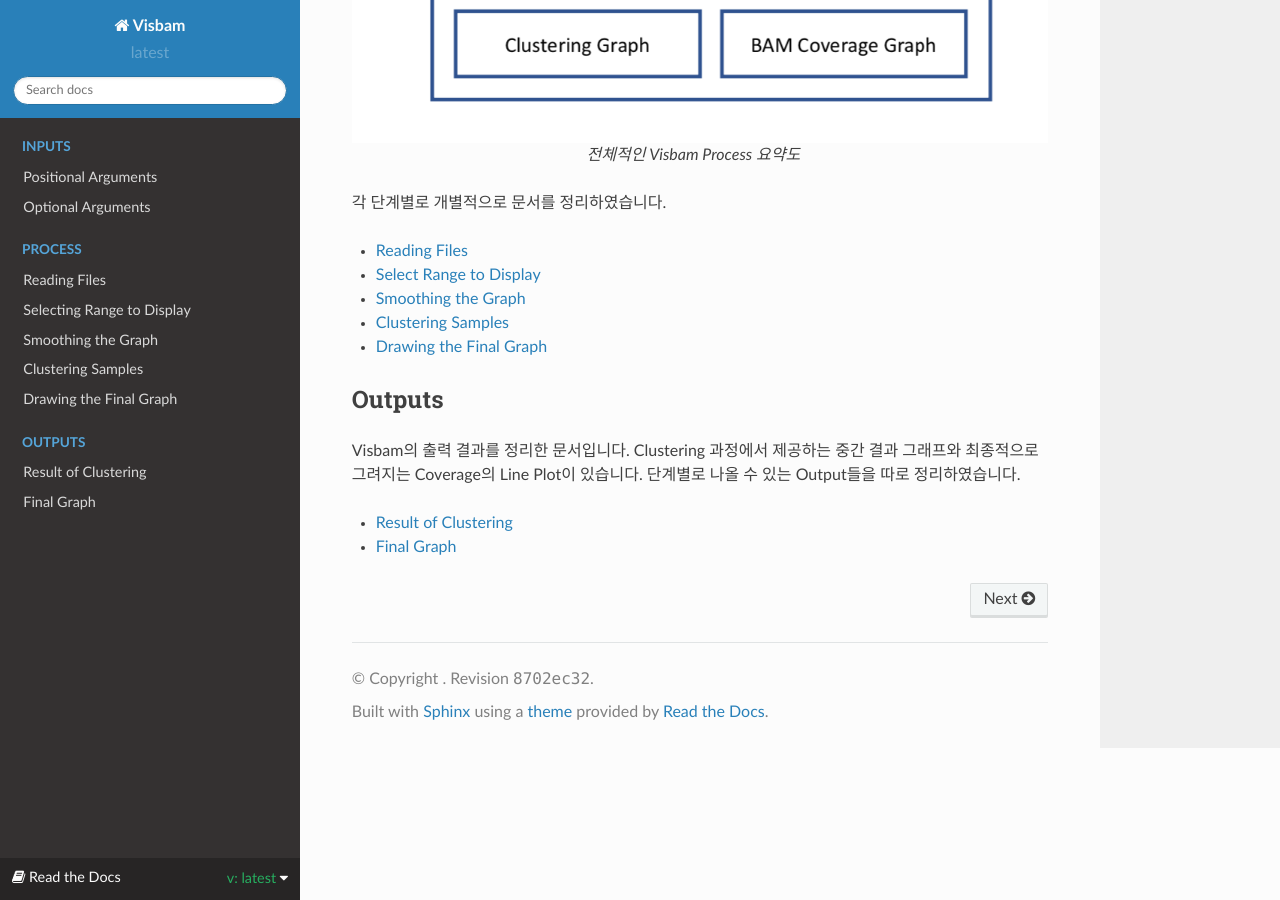
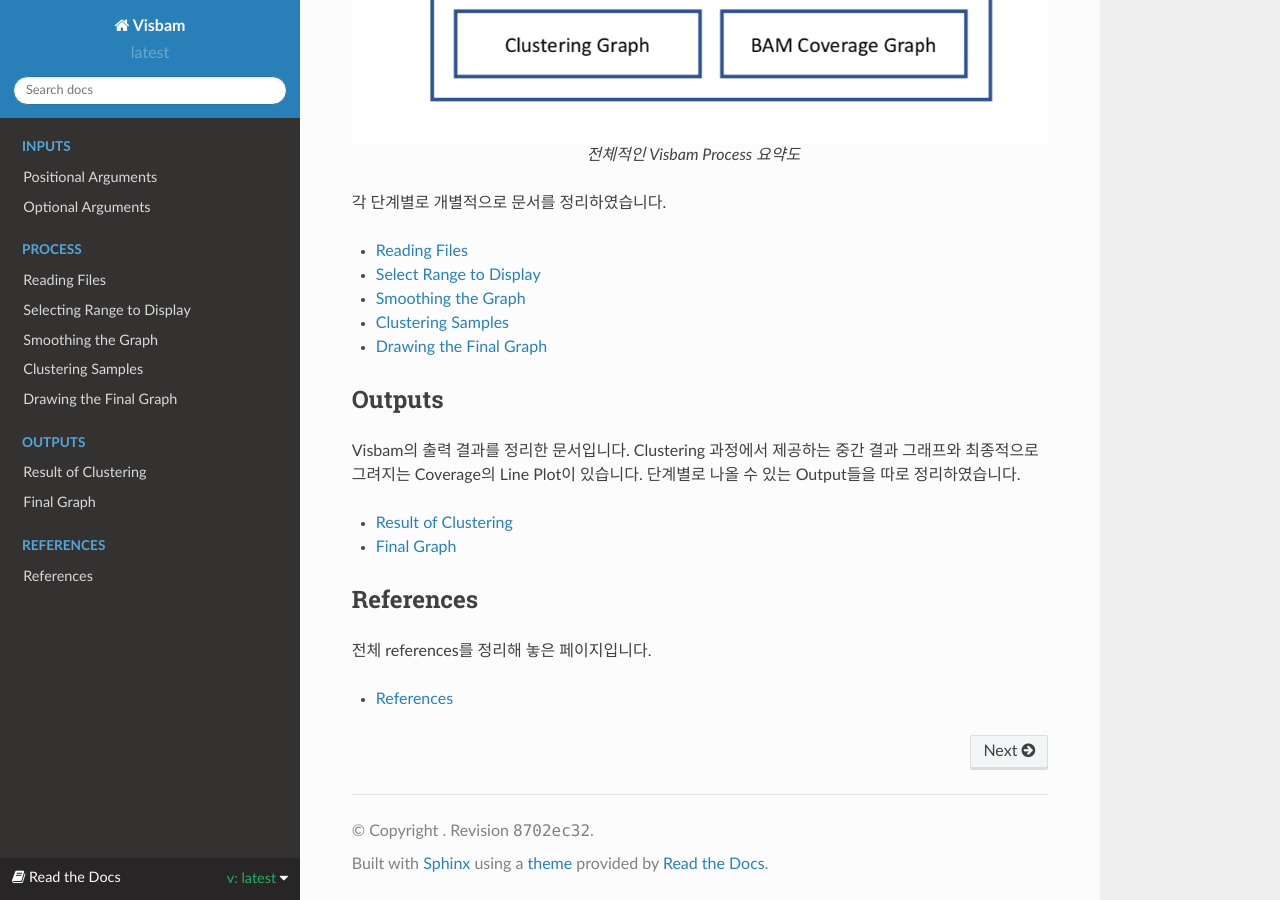
Before and after one commit to sungyoung-lee/visbam, a Sphinx documentation site: the page built from docs/index.rst, in a window 1280 px wide and 900 px high, scrolled down 2520 px. Built offline with Sphinx 7.4.7 and the Read the Docs theme 2.0.0, drawn with Linux system fonts in a browser that asks for light colours.

Commit message:
Read The Docs v0.0.2

```diff
--- a/docs/index.rst
+++ b/docs/index.rst
@@ -150,3 +150,18 @@
 
    output/clustering
    output/graph
+
+
+References
+----------
+
+전체 references를 정리해 놓은 페이지입니다.
+
+* :doc:`References <references>`
+
+.. toctree::
+   :maxdepth: 2
+   :hidden:
+   :caption: References
+
+   references
```
Also changed, not shown: docs/references.rst (+7 -2 lines).
